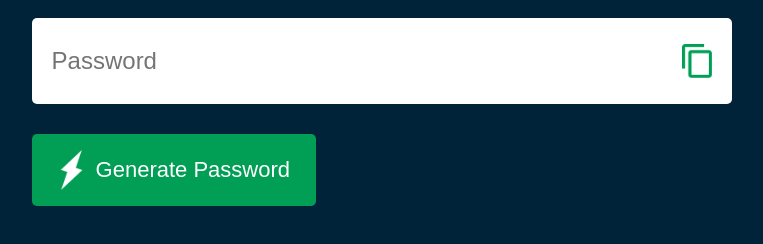
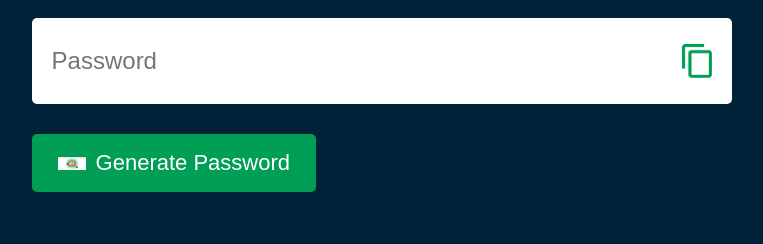
Before and after one commit to vinayak0518/randompasswordgenerator, a plain HTML site: page index.html in a window 1280 px wide. Shown: the part 290-534 px from the top of the page, without its empty margins (122-885 px from the left). Drawn offline with Linux system fonts and the light colour scheme.

Commit message:
first commit

```diff
--- a/index.html
+++ b/index.html
@@ -14,7 +14,7 @@
             <input type="text" id="password" placeholder="Password">
             <img src="./images/copy.png" onclick="copyPass()">
         </div>
-        <button onclick="createpassword()"><img src="./images/generate.png" >Generate Password</button>
+        <button onclick="createpassword()"><img src="./images/Screenshot 2024-10-05 195247.png" >Generate Password</button>
     </div>
     <script>
         const passwordBox=document.getElementById("password")
```
Also changed, not shown: images/Screenshot 2024-10-05 195247.png (added), images/generate.png (deleted).
